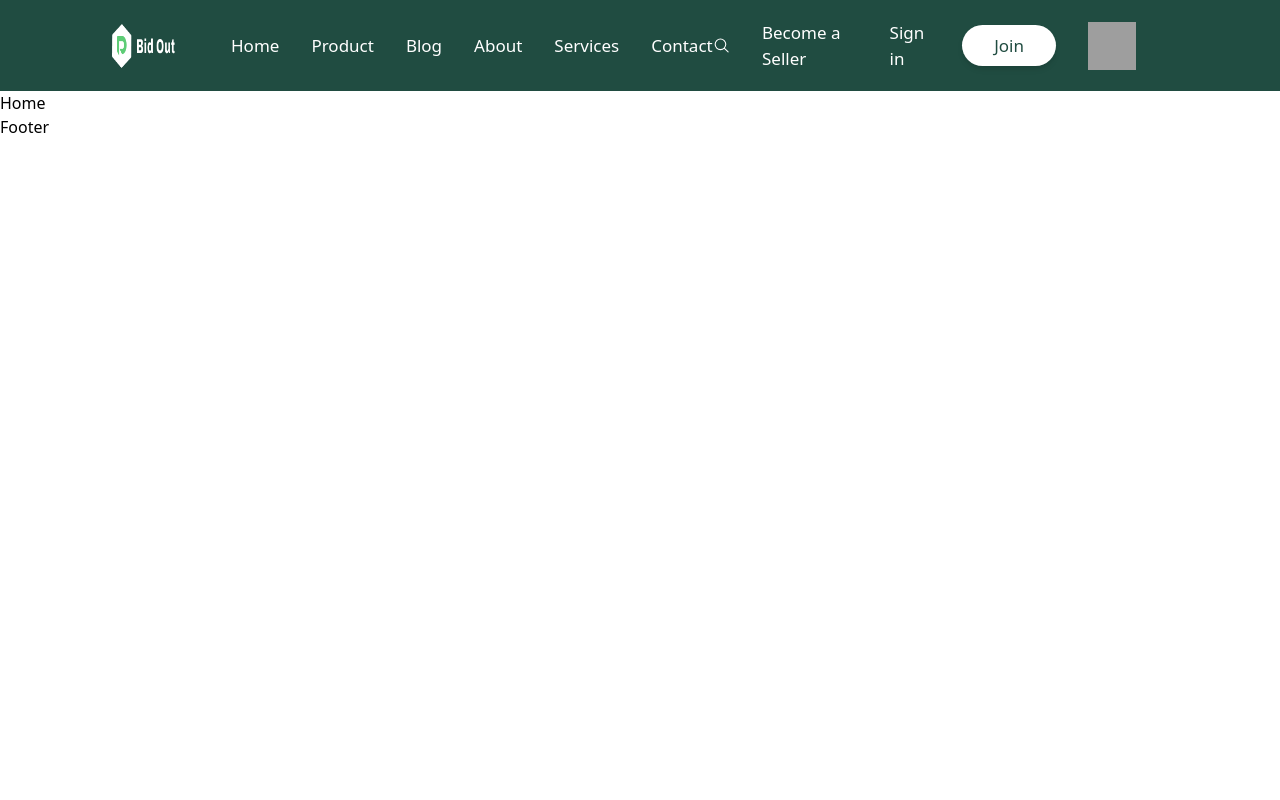
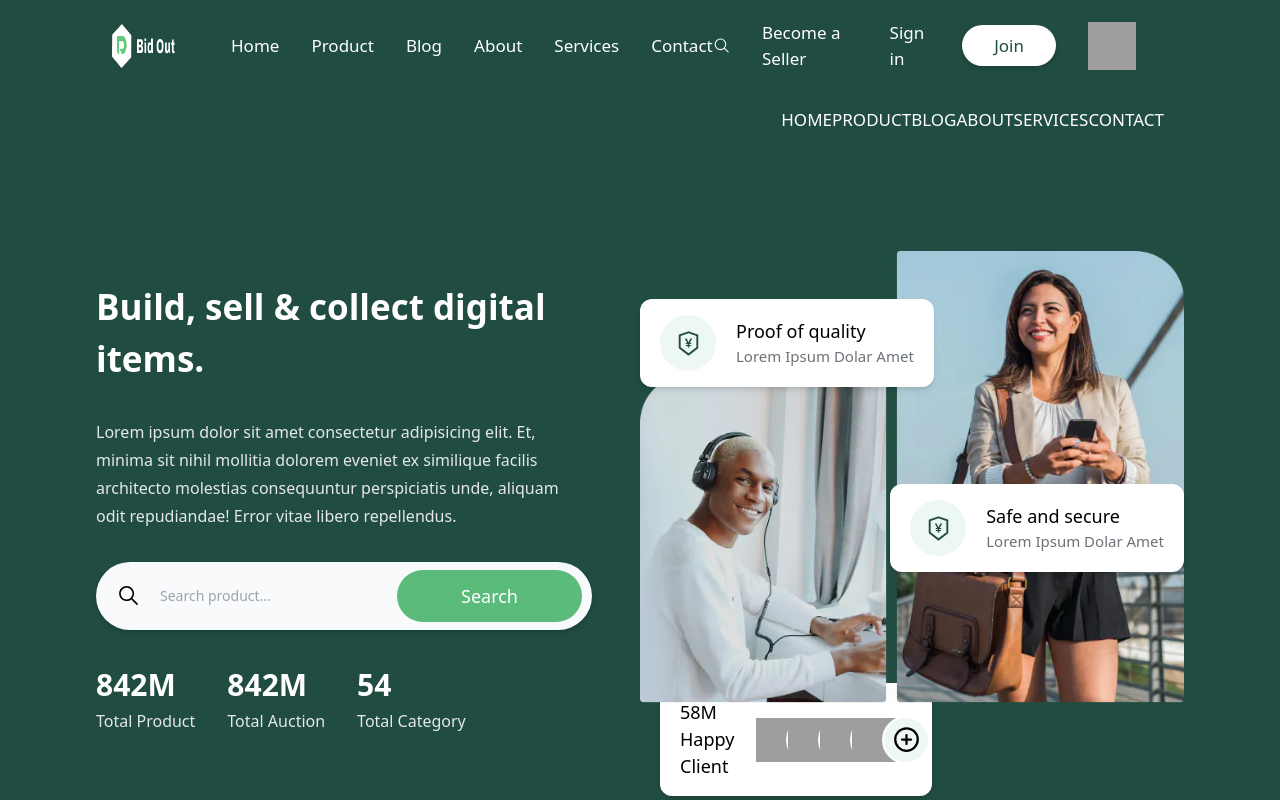
Before and after one commit to Akshatjain835/ElevateBid, a React (Vite) app in the folder client/: page / in a window 1280 px wide. Shown: the top 800 px of the page. Built offline with nearby package versions, Linux system fonts and the light colour scheme; grey boxes are pictures that could not be loaded.

Commit message:
fix: reolve issue of export route in hero section component

```diff
--- a/client/src/components/hero/Hero.jsx
+++ b/client/src/components/hero/Hero.jsx
@@ -1,16 +1,14 @@
+import { LuCirclePlus } from "react-icons/lu";
 import React from 'react'
-import { CiCirclePlus } from "react-icons/ci";
 import { Container,Body, ProfileCard, Title } from '../../routes/AllRoutes.jsx'
 import SearchBox from './SearchBox.jsx';
 import Box from './Box.jsx';
-
-import { CiCirclePlus } from "react-icons/ci";
 export const User1 = "https://cdn-icons-png.flaticon.com/128/6997/6997662.png";
 export const User2 = "https://cdn-icons-png.flaticon.com/128/236/236832.png";
 export const User3 = "https://cdn-icons-png.flaticon.com/128/236/236831.png";
 export const User4 = "https://cdn-icons-png.flaticon.com/128/1154/1154448.png";
 
-const Hero = () => {
+export const Hero = () => {
   return (
     <>
     <section className="hero bg-primary py-8">
@@ -70,7 +68,7 @@ const Hero = () => {
               </ProfileCard>
 
               <ProfileCard className="border-2 border-white -ml-4">
-                <CiCirclePlus size={27} />
+                <LuCirclePlus size={27} />
               </ProfileCard>
             </div>
           </div>
@@ -81,5 +79,3 @@ const Hero = () => {
   </>
   )
 }
-
-export default Hero
--- a/client/src/components/hero/SearchBox.jsx
+++ b/client/src/components/hero/SearchBox.jsx
@@ -1,5 +1,6 @@
 import { IoIosSearch } from "react-icons/io";
-import { PrimaryButton } from "../../utils/data.js";
+import { PrimaryButton } from "../../routes/AllRoutes.jsx";
+
 const SearchBox = () => {
     return (
       <>
--- a/client/src/pages/home/Home.jsx
+++ b/client/src/pages/home/Home.jsx
@@ -1,8 +1,10 @@
 import React from 'react'
+import { Hero } from '../../routes/AllRoutes'
+
 
 const Home = () => {
   return (
-    <div>Home</div>
+    <div><Hero/></div>
   )
 }
 
--- a/client/src/routes/AllRoutes.jsx
+++ b/client/src/routes/AllRoutes.jsx
@@ -1,4 +1,7 @@
 
+
+//Home Routes
+export { Hero } from "../components/hero/Hero.jsx";
 
 //common routes
 export { Title, Body, Caption, CustomLink, CustomNavLink, Container, PrimaryButton, ProfileCard, Heading, CustomNavLinkList } from "../components/common/Design.jsx";
```
